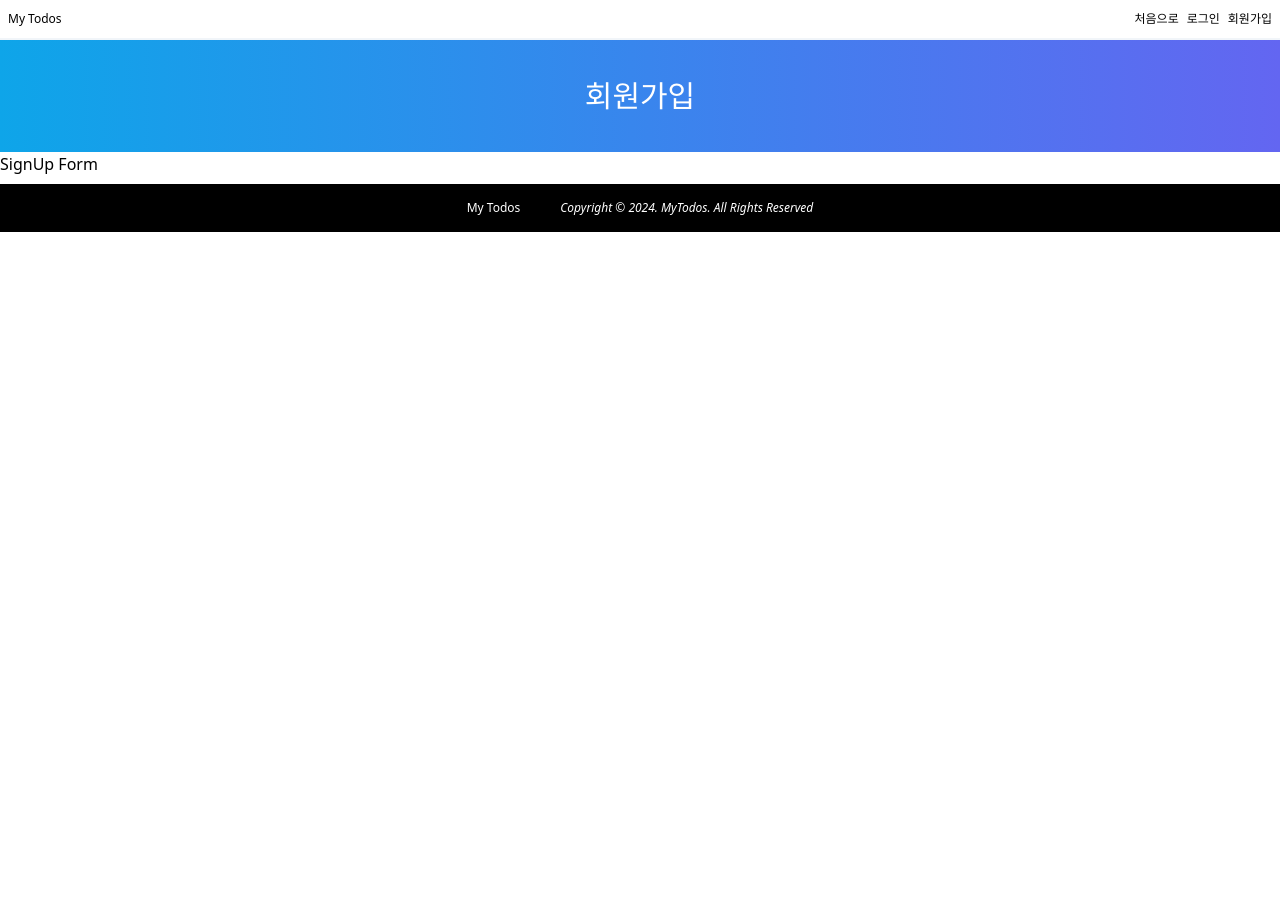
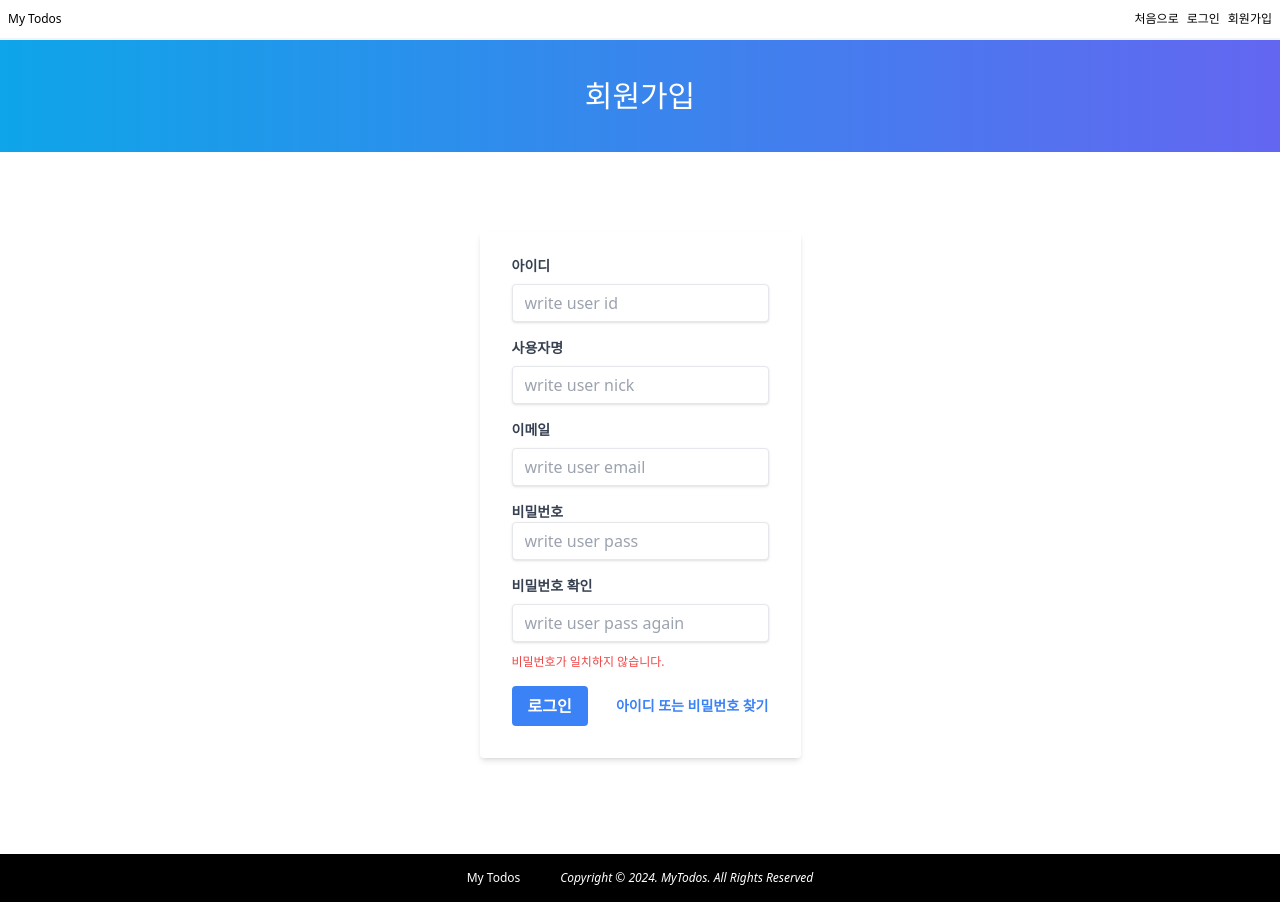
Before and after one commit to seonyeonghun2/todo_app, a React (Vite) app in the folder client/: page /join in a window 1280 px wide. Before the commit the page ends 800 px from the top, so only its background shows below. Built offline with nearby package versions, Linux system fonts and the light colour scheme; no server answers.

Commit message:
폼,폼검증 추가

```diff
--- a/client/src/pages/SignUp.jsx
+++ b/client/src/pages/SignUp.jsx
@@ -1,18 +1,206 @@
-import React from "react";
-import SiteHeader from "../layouts/SiteHeader.jsx";
-import SiteFooter from "../layouts/SiteFooter.jsx";
-const SignUpForm = () => {
-  return (
-    <form>
-      <legend>SignUp Form</legend>
-    </form>
-  );
-};
-const SignUp = () => {
+import React, { useState, useRef } from 'react';
+import SiteHeader from '../layouts/SiteHeader.jsx';
+import SiteFooter from '../layouts/SiteFooter.jsx';
+
+const SignUp = (props) => {
+  const idRef = useRef();
+  const nickRef = useRef();
+  const emailRef = useRef();
+  const passRef = useRef();
+  const confirmRef = useRef();
+  const [formData, setFormData] = useState({
+    user_id: '',
+    user_nick: '',
+    user_email: '',
+    user_pass: '',
+    user_pass_confirm: '',
+  });
+  const [formError, setFormError] = useState({
+    user_id: '',
+    user_nick: '',
+    user_email: '',
+    user_pass: '',
+    user_pass_confirm: '',
+  });
+  const handleInputChange = (e) => {
+    const { name, value } = e.target;
+    setFormData({ ...formData, [name]: value });
+  };
+  const validateForm = () => {
+    let errors = {};
+    let isValid = true;
+    const emailRegex = /^[^\s@]+@[^\s@]+\.[^\s@]+$/;
+
+    if (!formData.user_id) {
+      errors.user_id = '아이디를 입력하세요';
+      isValid = false;
+    }
+    if (!formData.user_nick) {
+      errors.user_nick = '사용자명을 입력하세요';
+      isValid = false;
+    }
+    if (!formData.user_email) {
+      errors.user_email = '이메일을 입력하세요';
+      isValid = false;
+    } else if (!emailRegex.test(formData.user_email.trim())) {
+      errors.user_email = '유효한 이메일을 입력하세요';
+      isValid = false;
+    }
+    if (!formData.user_pass) {
+      errors.user_pass = '비밀번호를 입력하세요';
+      isValid = false;
+    }
+    if (formData.user_pass !== formData.user_pass_confirm) {
+      errors.user_pass_confirm = '비밀번호가 일치하지 않습니다';
+      isValid = false;
+    }
+    setFormError(errors);
+    return isValid;
+  };
+  const cleanUpForm = () => {
+    setFormData({
+      user_id: '',
+      user_nick: '',
+      user_email: '',
+      user_pass: '',
+      user_pass_confirm: '',
+    });
+    setFormError({
+      user_id: '',
+      user_nick: '',
+      user_email: '',
+      user_pass: '',
+      user_pass_confirm: '',
+    });
+  };
+  const handleSubmit = (e) => {
+    e.preventDefault();
+    if (validateForm()) {
+      cleanUpForm();
+    } else {
+      if (formError.user_id) {
+        idRef.current.focus();
+      } else if (formError.user_nick) {
+        nickRef.current.focus();
+      } else if (formError.user_email) {
+        emailRef.current.focus();
+      } else if (formError.user_pass) {
+        passRef.current.focus();
+      } else if (formError.user_pass_confirm) {
+        confirmRef.current.focus();
+      }
+    }
+  };
+  const handleKeyUp = (e) => {
+    if (e.key === 'Enter') {
+      handleSubmit(e);
+    }
+  };
   return (
     <>
       <SiteHeader />
-      <SignUpForm />
+      <div className="flex justify-center w-full my-20">
+        <form className="px-8 pt-6 pb-8 mb-4 bg-white rounded shadow-md" onSubmit={handleSubmit}>
+          <div className="mb-4">
+            <label className="block mb-2 text-sm font-bold text-gray-700" htmlFor="user_id">
+              아이디
+            </label>
+            <input
+              className={`w-full px-3 py-2 leading-tight text-gray-700 border rounded shadow appearance-none focus:outline-none focus:shadow-outline ${
+                formError.user_id && 'border-red-500'
+              }`}
+              id="user_id"
+              type="text"
+              name="user_id"
+              value={formData.user_id}
+              ref={idRef}
+              onChange={handleInputChange}
+              placeholder="write user id"
+              onKeyDown={handleKeyUp}
+            />
+          </div>
+          <div className="mb-4">
+            <label className="block mb-2 text-sm font-bold text-gray-700" htmlFor="user_nick">
+              사용자명
+            </label>
+            <input
+              className="w-full px-3 py-2 leading-tight text-gray-700 border rounded shadow appearance-none focus:outline-none focus:shadow-outline"
+              id="user_nick"
+              type="text"
+              name="user_nick"
+              value={formData.user_nick}
+              ref={nickRef}
+              onChange={handleInputChange}
+              onKeyUp={handleKeyUp}
+              placeholder="write user nick"
+            />
+          </div>
+          <div className="mb-4">
+            <label className="block mb-2 text-sm font-bold text-gray-700" htmlFor="user_email">
+              이메일
+            </label>
+            <input
+              className="w-full px-3 py-2 leading-tight text-gray-700 border rounded shadow appearance-none focus:outline-none focus:shadow-outline"
+              id="user_email"
+              type="email"
+              name="user_email"
+              value={formData.user_email}
+              ref={emailRef}
+              onChange={handleInputChange}
+              onKeyDown={handleKeyUp}
+              placeholder="write user email"
+            />
+          </div>
+          <div className="mb-4">
+            <label className="block text-sm font-bold text-gray-700" htmlFor="user_pass1">
+              비밀번호
+            </label>
+            <input
+              className="w-full px-3 py-2 leading-tight text-gray-700 border rounded shadow appearance-none focus:outline-none focus:shadow-outline"
+              id="user_pass"
+              type="password"
+              name="user_pass"
+              value={formData.user_pass}
+              onChange={handleInputChange}
+              onClick={handleKeyUp}
+              ref={passRef}
+              placeholder="write user pass"
+            />
+          </div>
+          <div className="mb-4">
+            <label className="block mb-2 text-sm font-bold text-gray-700" htmlFor="user_pass2">
+              비밀번호 확인
+            </label>
+            <input
+              className="w-full px-3 py-2 mb-3 leading-tight text-gray-700 border rounded shadow appearance-none focus:outline-none focus:shadow-outline"
+              id="user_pass_confirm"
+              type="password"
+              name="user_pass_confirm"
+              value={formData.user_pass_confirm}
+              onChange={handleInputChange}
+              onClick={handleKeyUp}
+              ref={confirmRef}
+              placeholder="write user pass again"
+            />
+            {formData.user_pass.length > 0 && formData.user_pass === formData.user_pass_confirm ? (
+              <p className="text-xs text-red-500">비밀번호가 일치합니다.</p>
+            ) : (
+              <p className="text-xs text-red-500">비밀번호가 일치하지 않습니다.</p>
+            )}
+          </div>
+          <div className="flex items-center justify-between gap-2">
+            <button
+              className="px-4 py-2 font-bold text-white bg-blue-500 rounded hover:bg-blue-700 focus:outline-none focus:shadow-outline"
+              type="submit"
+            >
+              로그인
+            </button>
+            <a className="inline-block text-sm font-bold text-blue-500 align-baseline hover:text-blue-800" href="#">
+              아이디 또는 비밀번호 찾기
+            </a>
+          </div>
+        </form>
+      </div>
       <SiteFooter />
     </>
   );
```
